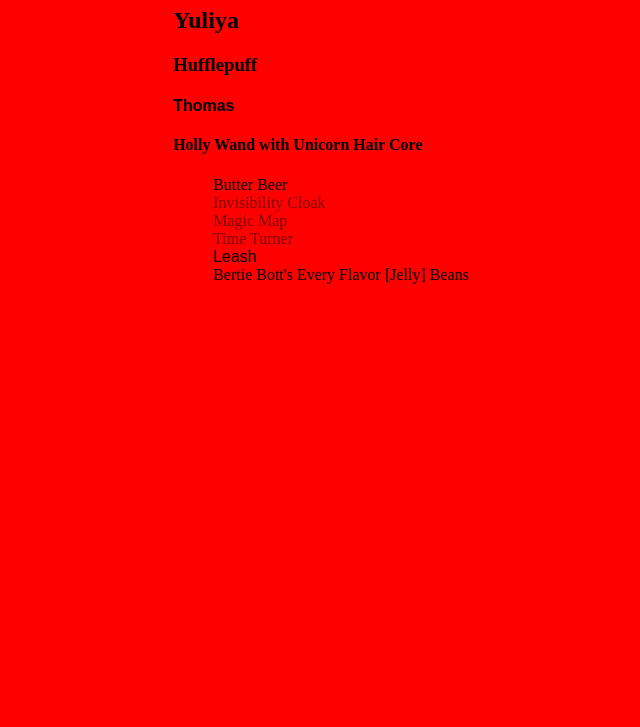
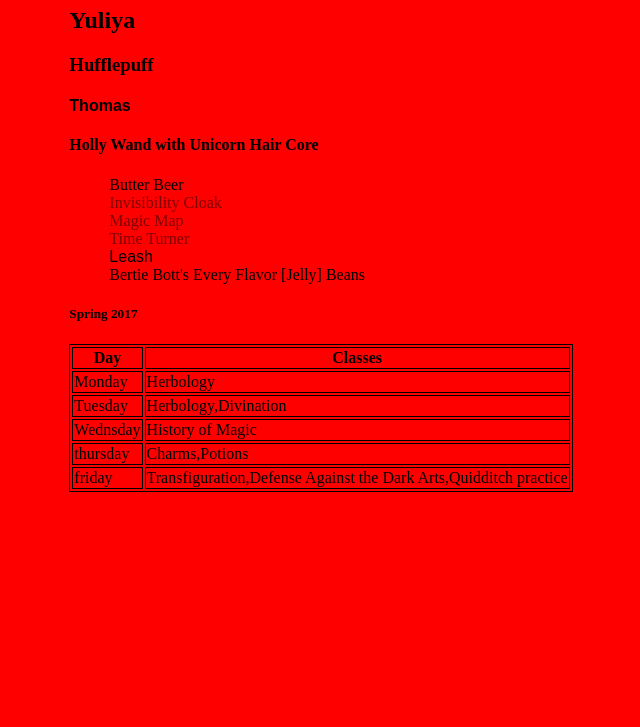
Before and after one commit to uliaarkadz/hogwarts, a plain HTML site: page index.html in a window 1280 px wide. Shown: the part 73-800 px from the top of the page, without its empty margins (319-959 px from the left). Drawn offline with nearby package versions, Linux system fonts and the light colour scheme.

Commit message:
Commit 4 - I realize I can make things that are ever increasingly more complex with greater ease. Adding order is always more effort than causing chaos

```diff
--- a/app.js
+++ b/app.js
@@ -1,4 +1,19 @@
 $(() => {
+  const classes = [
+    { day: "Monday", classes: ["Herbology"] },
+    { day: "Tuesday", classes: ["Herbology", "Divination"] },
+    { day: "Wednsday", classes: ["History of Magic"] },
+    { day: "thursday", classes: ["Charms", "Potions"] },
+    {
+      day: "friday",
+      classes: [
+        "Transfiguration",
+        "Defense Against the Dark Arts",
+        "Quidditch practice",
+      ],
+    },
+  ];
+
   //create var container
   const $container = $("#container");
   console.log($container);
@@ -36,4 +51,15 @@ $(() => {
   $ul.append(
     "<li>Butter Beer</li><li class='secret'>Invisibility Cloak</li><li class='secret'>Magic Map</li><li class='secret'>Time Turner</li><li class='cat'>Leash</li><li>Bertie Bott's Every Flavor [Jelly] Beans</li>"
   );
+  //create var for table div container
+  const $classesTable = $("#classesTable");
+  console.log($classesTable);
+  const $table = $("<table>");
+  $classesTable.append($table);
+  //create headear
+  $table.append("<thead><th>Day</th><th>Classes</th></thead>");
+
+  classes.forEach((item) => {
+    $table.append(`<tr><td>${item.day}</td><td>${item.classes}</td></tr>`);
+  });
 });
--- a/index.html
+++ b/index.html
@@ -14,5 +14,8 @@
   </head>
   <body>
     <div id="container"></div>
+    <div id="classesTable">
+      <h5>Spring 2017</h5>
+    </div>
   </body>
 </html>
--- a/main.css
+++ b/main.css
@@ -15,3 +15,11 @@ body {
 ul {
   list-style-type: none;
 }
+
+table,
+th,
+td {
+  border: solid 1px;
+  margin-left: auto;
+  margin-right: auto;
+}
```
